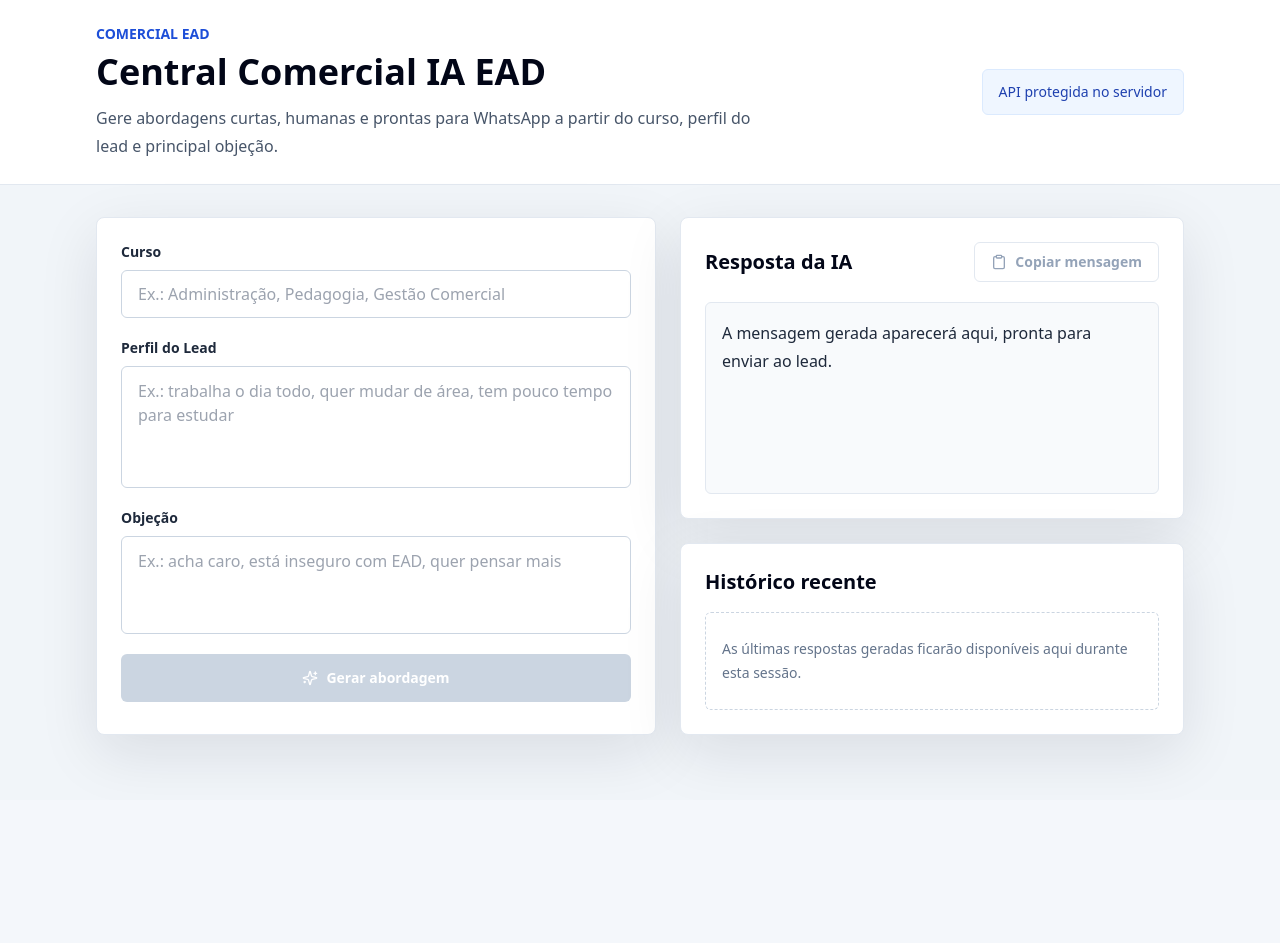
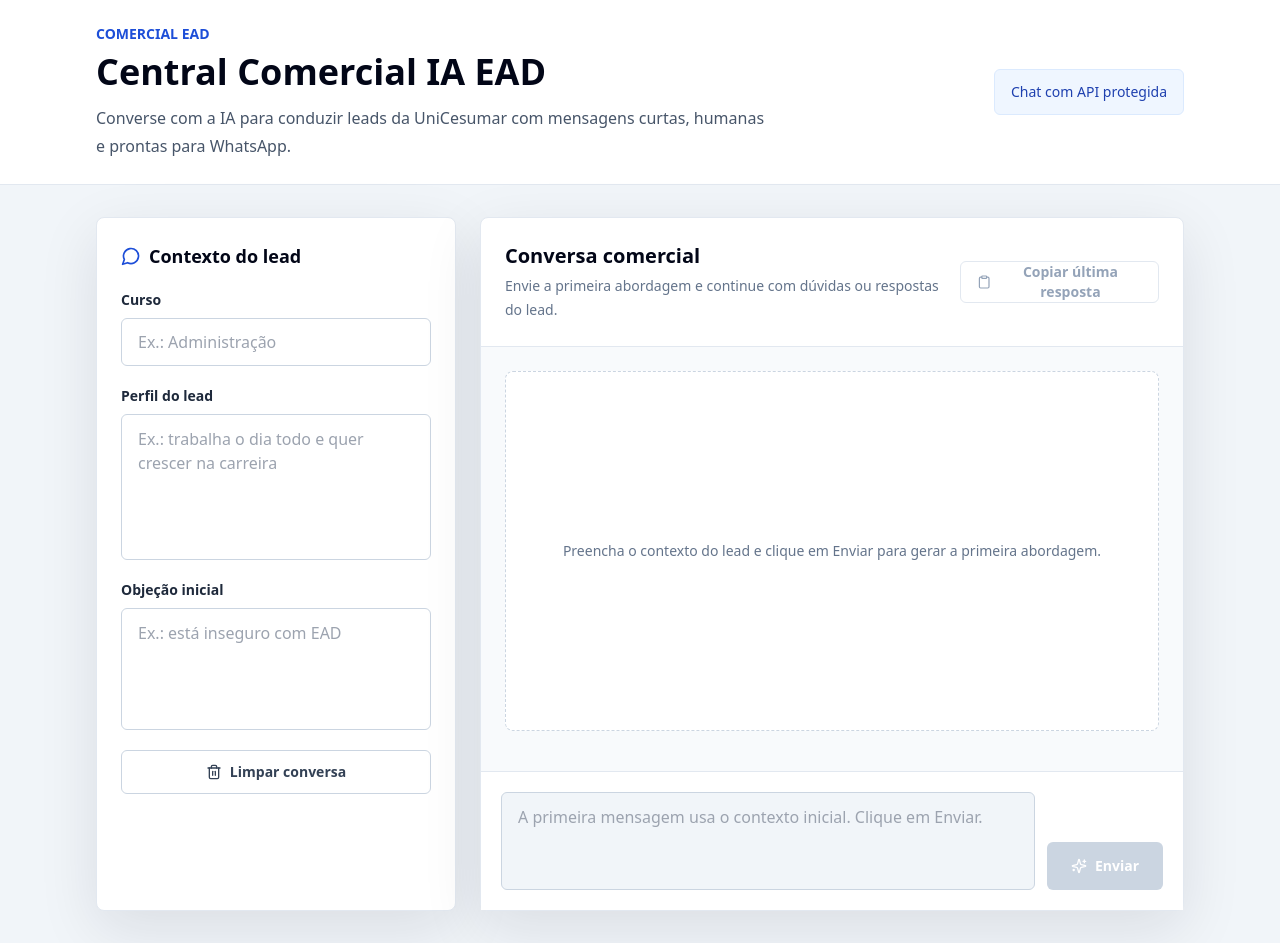
Before and after one commit to mateustcarmo-spec/central-comercial-ia, a Next.js app: page / in a window 1280 px wide. Before the commit the page ends 800 px from the top, so only its background shows below. Built offline with nearby package versions, Linux system fonts and the light colour scheme.

Commit message:
Chat continuo

```diff
--- a/app/api/generate/route.ts
+++ b/app/api/generate/route.ts
@@ -1,38 +1,48 @@
 import OpenAI from "openai";
+import type { ChatCompletionMessageParam } from "openai/resources/chat/completions";
 import { NextResponse } from "next/server";
 
 const systemPrompt =
-  [
-    "Você é um consultor comercial especialista em captação de alunos EAD da UniCesumar.",
-    "",
-    "Seu objetivo é gerar mensagens:",
-    "- humanizadas",
-    "- acolhedoras",
-    "- naturais",
-    "- curtas",
-    "- persuasivas",
-    "- prontas para WhatsApp",
-    "",
-    "Regras:",
-    "- máximo 5 linhas",
-    "- parecer conversa humana real",
-    "- não parecer IA",
-    "- gerar conexão emocional",
-    "- mostrar benefícios do EAD",
-    "- ajudar a quebrar objeção",
-    "- finalizar com pergunta leve incentivando continuidade",
-    "",
-    "Nunca use textos robóticos.",
-    "Nunca use emojis em excesso."
-  ].join("\n");
+  "Você é um consultor comercial especialista em captação de alunos EAD da UniCesumar. Responda sempre como apoio ao consultor comercial, com mensagens curtas, humanas, naturais e prontas para WhatsApp. Considere o curso, perfil do lead, objeção inicial e todo o histórico da conversa. Nunca faça textos longos. No máximo 5 linhas. Sempre conduza para o próximo passo da matrícula.";
+
+type ChatMessage = {
+  role: "consultant" | "assistant";
+  content: string;
+};
+
+function isValidMessage(message: unknown): message is ChatMessage {
+  if (!message || typeof message !== "object") {
+    return false;
+  }
+
+  const candidate = message as Partial<ChatMessage>;
+
+  return (
+    (candidate.role === "consultant" || candidate.role === "assistant") &&
+    typeof candidate.content === "string" &&
+    Boolean(candidate.content.trim())
+  );
+}
 
 export async function POST(request: Request) {
   try {
-    const { course, profile, objection } = await request.json();
+    const { course, profile, objection, messages } = await request.json();
 
-    if (!course || !profile || !objection) {
+    if (!course || !profile || !objection || !Array.isArray(messages)) {
       return NextResponse.json(
-        { error: "Preencha curso, perfil do lead e objeção." },
+        {
+          error:
+            "Preencha curso, perfil do lead, objeção e envie o histórico da conversa."
+        },
+        { status: 400 }
+      );
+    }
+
+    const validMessages = messages.filter(isValidMessage);
+
+    if (!validMessages.length) {
+      return NextResponse.json(
+        { error: "Envie pelo menos uma mensagem do consultor." },
         { status: 400 }
       );
     }
@@ -48,11 +58,7 @@ export async function POST(request: Request) {
       apiKey: process.env.OPENAI_API_KEY
     });
 
-    const completion = await openai.chat.completions.create({
-      model: "gpt-4o-mini",
-      temperature: 0.7,
-      max_tokens: 180,
-      messages: [
+    const chatMessages: ChatCompletionMessageParam[] = [
       {
         role: "system",
         content: systemPrompt
@@ -62,10 +68,23 @@ export async function POST(request: Request) {
         content: [
           `Curso: ${course}`,
           `Perfil do lead: ${profile}`,
-            `Objeção: ${objection}`
+          `Objeção inicial: ${objection}`
         ].join("\n")
-        }
-      ]
+      },
+      ...validMessages.map<ChatCompletionMessageParam>((message) => ({
+        role: message.role === "assistant" ? "assistant" : "user",
+        content:
+          message.role === "assistant"
+            ? message.content
+            : `Mensagem do consultor ou do lead: ${message.content}`
+      }))
+    ];
+
+    const completion = await openai.chat.completions.create({
+      model: "gpt-4o-mini",
+      temperature: 0.7,
+      max_tokens: 180,
+      messages: chatMessages
     });
 
     const message = completion.choices[0]?.message?.content?.trim();
--- a/app/page.tsx
+++ b/app/page.tsx
@@ -1,61 +1,77 @@
 "use client";
 
-import { Check, Clipboard, Sparkles } from "lucide-react";
-import { FormEvent, useEffect, useMemo, useState } from "react";
+import {
+  Check,
+  Clipboard,
+  MessageCircle,
+  Send,
+  Sparkles,
+  Trash2
+} from "lucide-react";
+import { FormEvent, useEffect, useMemo, useRef, useState } from "react";
 
-type HistoryItem = {
+type ChatMessage = {
   id: string;
-  course: string;
-  message: string;
+  role: "consultant" | "assistant";
+  content: string;
 };
 
-const initialHistory: HistoryItem[] = [];
+const storageKey = "central-comercial-chat";
 
 export default function Home() {
   const [course, setCourse] = useState("");
   const [profile, setProfile] = useState("");
   const [objection, setObjection] = useState("");
-  const [answer, setAnswer] = useState("");
-  const [history, setHistory] = useState<HistoryItem[]>(initialHistory);
+  const [input, setInput] = useState("");
+  const [messages, setMessages] = useState<ChatMessage[]>([]);
   const [isLoading, setIsLoading] = useState(false);
   const [error, setError] = useState("");
   const [copied, setCopied] = useState(false);
+  const chatEndRef = useRef<HTMLDivElement | null>(null);
+
+  const lastAssistantMessage = useMemo(
+    () => [...messages].reverse().find((message) => message.role === "assistant"),
+    [messages]
+  );
+
+  const canSend = useMemo(
+    () =>
+      Boolean(course.trim() && profile.trim() && objection.trim()) &&
+      !isLoading &&
+      (!messages.length || Boolean(input.trim())),
+    [course, profile, objection, input, messages.length, isLoading]
+  );
 
   useEffect(() => {
-    const storedHistory = window.localStorage.getItem(
-      "central-comercial-history"
-    );
+    const storedChat = window.localStorage.getItem(storageKey);
+
+    if (!storedChat) {
+      return;
+    }
 
     try {
-      if (storedHistory) {
-        setHistory(JSON.parse(storedHistory));
-      }
+      const parsed = JSON.parse(storedChat);
+      setCourse(parsed.course || "");
+      setProfile(parsed.profile || "");
+      setObjection(parsed.objection || "");
+      setMessages(Array.isArray(parsed.messages) ? parsed.messages : []);
     } catch {
-      window.localStorage.removeItem("central-comercial-history");
+      window.localStorage.removeItem(storageKey);
     }
   }, []);
 
   useEffect(() => {
     window.localStorage.setItem(
-      "central-comercial-history",
-      JSON.stringify(history)
+      storageKey,
+      JSON.stringify({ course, profile, objection, messages })
     );
-  }, [history]);
+  }, [course, profile, objection, messages]);
 
-  const canSubmit = useMemo(
-    () =>
-      Boolean(course.trim() && profile.trim() && objection.trim()) &&
-      !isLoading,
-    [course, profile, objection, isLoading]
-  );
+  useEffect(() => {
+    chatEndRef.current?.scrollIntoView({ behavior: "smooth" });
+  }, [messages, isLoading]);
 
-  async function handleSubmit(event: FormEvent<HTMLFormElement>) {
-    event.preventDefault();
-    setError("");
-    setCopied(false);
-    setIsLoading(true);
-
-    try {
+  async function requestAssistant(nextMessages: ChatMessage[]) {
     const response = await fetch("/api/generate", {
       method: "POST",
       headers: {
@@ -64,7 +80,8 @@ export default function Home() {
       body: JSON.stringify({
         course: course.trim(),
         profile: profile.trim(),
-          objection: objection.trim()
+        objection: objection.trim(),
+        messages: nextMessages.map(({ role, content }) => ({ role, content }))
       })
     });
 
@@ -74,17 +91,42 @@ export default function Home() {
       throw new Error(data.error || "Falha ao gerar mensagem.");
     }
 
-      setAnswer(data.message);
-      setHistory((current) =>
-        [
+    return data.message as string;
+  }
+
+  async function handleSubmit(event: FormEvent<HTMLFormElement>) {
+    event.preventDefault();
+    setError("");
+    setCopied(false);
+    setIsLoading(true);
+
+    const consultantMessage: ChatMessage = {
+      id: crypto.randomUUID(),
+      role: "consultant",
+      content: messages.length
+        ? input.trim()
+        : [
+            `Curso: ${course.trim()}`,
+            `Perfil do lead: ${profile.trim()}`,
+            `Objeção inicial: ${objection.trim()}`
+          ].join("\n")
+    };
+
+    const nextMessages = [...messages, consultantMessage];
+    setMessages(nextMessages);
+    setInput("");
+
+    try {
+      const assistantMessage = await requestAssistant(nextMessages);
+
+      setMessages((current) => [
+        ...current,
         {
           id: crypto.randomUUID(),
-            course: course.trim(),
-            message: data.message
-          },
-          ...current
-        ].slice(0, 5)
-      );
+          role: "assistant",
+          content: assistantMessage
+        }
+      ]);
     } catch (requestError) {
       setError(
         requestError instanceof Error
@@ -96,14 +138,22 @@ export default function Home() {
     }
   }
 
-  async function copyAnswer() {
-    if (!answer) {
+  async function copyLastAnswer() {
+    if (!lastAssistantMessage) {
       return;
     }
 
-    await navigator.clipboard.writeText(answer);
+    await navigator.clipboard.writeText(lastAssistantMessage.content);
     setCopied(true);
     window.setTimeout(() => setCopied(false), 1800);
+  }
+
+  function clearConversation() {
+    setMessages([]);
+    setInput("");
+    setError("");
+    setCopied(false);
+    window.localStorage.removeItem(storageKey);
   }
 
   return (
@@ -118,21 +168,25 @@ export default function Home() {
               Central Comercial IA EAD
             </h1>
             <p className="mt-3 max-w-2xl text-base leading-7 text-slate-600">
-              Gere abordagens curtas, humanas e prontas para WhatsApp a partir
-              do curso, perfil do lead e principal objeção.
+              Converse com a IA para conduzir leads da UniCesumar com mensagens
+              curtas, humanas e prontas para WhatsApp.
             </p>
           </div>
           <div className="rounded-md border border-blue-100 bg-blue-50 px-4 py-3 text-sm font-medium text-blue-800">
-            API protegida no servidor
+            Chat com API protegida
           </div>
         </div>
       </section>
 
-      <section className="mx-auto grid w-full max-w-6xl gap-6 px-5 py-6 sm:px-8 lg:grid-cols-[1fr_0.9fr] lg:py-8">
-        <form
-          onSubmit={handleSubmit}
-          className="rounded-lg border border-slate-200 bg-white p-5 shadow-soft sm:p-6"
-        >
+      <section className="mx-auto grid w-full max-w-6xl gap-6 px-5 py-6 sm:px-8 lg:grid-cols-[360px_1fr] lg:py-8">
+        <aside className="rounded-lg border border-slate-200 bg-white p-5 shadow-soft sm:p-6">
+          <div className="mb-5 flex items-center gap-2 text-blue-700">
+            <MessageCircle aria-hidden="true" className="h-5 w-5" />
+            <h2 className="text-lg font-bold text-slate-950">
+              Contexto do lead
+            </h2>
+          </div>
+
           <div className="grid gap-5">
             <label className="grid gap-2">
               <span className="text-sm font-semibold text-slate-800">
@@ -141,64 +195,63 @@ export default function Home() {
               <input
                 value={course}
                 onChange={(event) => setCourse(event.target.value)}
-                placeholder="Ex.: Administração, Pedagogia, Gestão Comercial"
+                placeholder="Ex.: Administração"
                 className="min-h-12 rounded-md border border-slate-300 bg-white px-4 text-slate-950 outline-none transition focus:border-blue-600 focus:ring-4 focus:ring-blue-100"
               />
             </label>
 
             <label className="grid gap-2">
               <span className="text-sm font-semibold text-slate-800">
-                Perfil do Lead
+                Perfil do lead
               </span>
               <textarea
                 value={profile}
                 onChange={(event) => setProfile(event.target.value)}
-                placeholder="Ex.: trabalha o dia todo, quer mudar de área, tem pouco tempo para estudar"
-                rows={4}
+                placeholder="Ex.: trabalha o dia todo e quer crescer na carreira"
+                rows={5}
                 className="resize-none rounded-md border border-slate-300 bg-white px-4 py-3 text-slate-950 outline-none transition focus:border-blue-600 focus:ring-4 focus:ring-blue-100"
               />
             </label>
 
             <label className="grid gap-2">
               <span className="text-sm font-semibold text-slate-800">
-                Objeção
+                Objeção inicial
               </span>
               <textarea
                 value={objection}
                 onChange={(event) => setObjection(event.target.value)}
-                placeholder="Ex.: acha caro, está inseguro com EAD, quer pensar mais"
-                rows={3}
+                placeholder="Ex.: está inseguro com EAD"
+                rows={4}
                 className="resize-none rounded-md border border-slate-300 bg-white px-4 py-3 text-slate-950 outline-none transition focus:border-blue-600 focus:ring-4 focus:ring-blue-100"
               />
             </label>
 
-            {error ? (
-              <div className="rounded-md border border-red-200 bg-red-50 px-4 py-3 text-sm font-medium text-red-700">
-                {error}
-              </div>
-            ) : null}
-
             <button
-              type="submit"
-              disabled={!canSubmit}
-              className="flex min-h-12 items-center justify-center gap-2 rounded-md bg-blue-700 px-5 text-sm font-bold text-white transition hover:bg-blue-800 disabled:cursor-not-allowed disabled:bg-slate-300"
+              type="button"
+              onClick={clearConversation}
+              className="flex min-h-11 items-center justify-center gap-2 rounded-md border border-slate-300 px-4 text-sm font-bold text-slate-700 transition hover:border-red-200 hover:bg-red-50 hover:text-red-700"
             >
-              <Sparkles aria-hidden="true" className="h-4 w-4" />
-              {isLoading ? "Gerando abordagem..." : "Gerar abordagem"}
+              <Trash2 aria-hidden="true" className="h-4 w-4" />
+              Limpar conversa
             </button>
           </div>
-        </form>
+        </aside>
 
-        <div className="grid gap-6">
-          <section className="rounded-lg border border-slate-200 bg-white p-5 shadow-soft sm:p-6">
-            <div className="flex flex-col gap-3 sm:flex-row sm:items-center sm:justify-between">
+        <section className="flex min-h-[620px] flex-col rounded-lg border border-slate-200 bg-white shadow-soft">
+          <div className="flex flex-col gap-3 border-b border-slate-200 p-5 sm:flex-row sm:items-center sm:justify-between sm:p-6">
+            <div>
               <h2 className="text-xl font-bold text-slate-950">
-                Resposta da IA
+                Conversa comercial
               </h2>
+              <p className="mt-1 text-sm leading-6 text-slate-500">
+                Envie a primeira abordagem e continue com dúvidas ou respostas
+                do lead.
+              </p>
+            </div>
             <button
               type="button"
-                onClick={copyAnswer}
-                disabled={!answer}
+              onClick={copyLastAnswer}
+              disabled={!lastAssistantMessage}
               className="flex min-h-10 items-center justify-center gap-2 rounded-md border border-blue-200 px-4 text-sm font-bold text-blue-700 transition hover:bg-blue-50 disabled:cursor-not-allowed disabled:border-slate-200 disabled:text-slate-400"
             >
               {copied ? (
@@ -206,46 +259,98 @@ export default function Home() {
               ) : (
                 <Clipboard aria-hidden="true" className="h-4 w-4" />
               )}
-                {copied ? "Mensagem copiada" : "Copiar mensagem"}
+              {copied ? "Última resposta copiada" : "Copiar última resposta"}
             </button>
           </div>
 
-            <div className="mt-5 min-h-48 whitespace-pre-line rounded-md border border-slate-200 bg-slate-50 p-4 text-base leading-7 text-slate-800">
-              {answer ||
-                "A mensagem gerada aparecerá aqui, pronta para enviar ao lead."}
+          <div className="flex-1 overflow-y-auto bg-slate-50 p-4 sm:p-6">
+            <div className="grid gap-4">
+              {messages.length ? (
+                messages.map((message) => (
+                  <div
+                    key={message.id}
+                    className={`flex ${
+                      message.role === "assistant"
+                        ? "justify-start"
+                        : "justify-end"
+                    }`}
+                  >
+                    <article
+                      className={`max-w-[88%] rounded-lg border px-4 py-3 text-sm leading-6 shadow-sm sm:max-w-[76%] ${
+                        message.role === "assistant"
+                          ? "border-blue-100 bg-white text-slate-800"
+                          : "border-blue-700 bg-blue-700 text-white"
+                      }`}
+                    >
+                      <span
+                        className={`mb-2 block text-xs font-bold uppercase ${
+                          message.role === "assistant"
+                            ? "text-blue-700"
+                            : "text-blue-100"
+                        }`}
+                      >
+                        {message.role === "assistant" ? "IA" : "Consultor"}
+                      </span>
+                      <p className="whitespace-pre-line">{message.content}</p>
+                    </article>
                   </div>
-          </section>
-
-          <section className="rounded-lg border border-slate-200 bg-white p-5 shadow-soft sm:p-6">
-            <h2 className="text-xl font-bold text-slate-950">
-              Histórico recente
-            </h2>
-            <div className="mt-4 grid gap-3">
-              {history.length ? (
-                history.map((item) => (
-                  <button
-                    key={item.id}
-                    type="button"
-                    onClick={() => setAnswer(item.message)}
-                    className="rounded-md border border-slate-200 bg-white p-4 text-left transition hover:border-blue-200 hover:bg-blue-50"
-                  >
-                    <span className="block text-sm font-bold text-blue-700">
-                      {item.course}
-                    </span>
-                    <span className="mt-2 line-clamp-3 block whitespace-pre-line text-sm leading-6 text-slate-600">
-                      {item.message}
-                    </span>
-                  </button>
                 ))
               ) : (
-                <div className="rounded-md border border-dashed border-slate-300 px-4 py-6 text-sm leading-6 text-slate-500">
-                  As últimas respostas geradas ficarão disponíveis aqui durante
-                  esta sessão.
+                <div className="flex min-h-[360px] items-center justify-center rounded-lg border border-dashed border-slate-300 bg-white px-5 text-center text-sm leading-6 text-slate-500">
+                  Preencha o contexto do lead e clique em Enviar para gerar a
+                  primeira abordagem.
                 </div>
               )}
+
+              {isLoading ? (
+                <div className="flex justify-start">
+                  <div className="rounded-lg border border-blue-100 bg-white px-4 py-3 text-sm font-medium text-slate-500 shadow-sm">
+                    Gerando resposta curta para WhatsApp...
                   </div>
+                </div>
+              ) : null}
+              <div ref={chatEndRef} />
+            </div>
+          </div>
+
+          <form
+            onSubmit={handleSubmit}
+            className="border-t border-slate-200 bg-white p-4 sm:p-5"
+          >
+            {error ? (
+              <div className="mb-4 rounded-md border border-red-200 bg-red-50 px-4 py-3 text-sm font-medium text-red-700">
+                {error}
+              </div>
+            ) : null}
+
+            <div className="flex flex-col gap-3 sm:flex-row">
+              <textarea
+                value={input}
+                onChange={(event) => setInput(event.target.value)}
+                placeholder={
+                  messages.length
+                    ? "Digite a dúvida ou resposta do lead..."
+                    : "A primeira mensagem usa o contexto inicial. Clique em Enviar."
+                }
+                rows={3}
+                disabled={!messages.length}
+                className="min-h-24 flex-1 resize-none rounded-md border border-slate-300 bg-white px-4 py-3 text-slate-950 outline-none transition focus:border-blue-600 focus:ring-4 focus:ring-blue-100 disabled:bg-slate-100 disabled:text-slate-500"
+              />
+              <button
+                type="submit"
+                disabled={!canSend}
+                className="flex min-h-12 items-center justify-center gap-2 rounded-md bg-blue-700 px-6 text-sm font-bold text-white transition hover:bg-blue-800 disabled:cursor-not-allowed disabled:bg-slate-300 sm:self-end"
+              >
+                {messages.length ? (
+                  <Send aria-hidden="true" className="h-4 w-4" />
+                ) : (
+                  <Sparkles aria-hidden="true" className="h-4 w-4" />
+                )}
+                Enviar
+              </button>
+            </div>
+          </form>
         </section>
-        </div>
       </section>
     </main>
   );
```
Also changed, not shown: 1 other file (tests, documents, lock files or other folders). Lines whose indentation alone changed are shown as unchanged.
